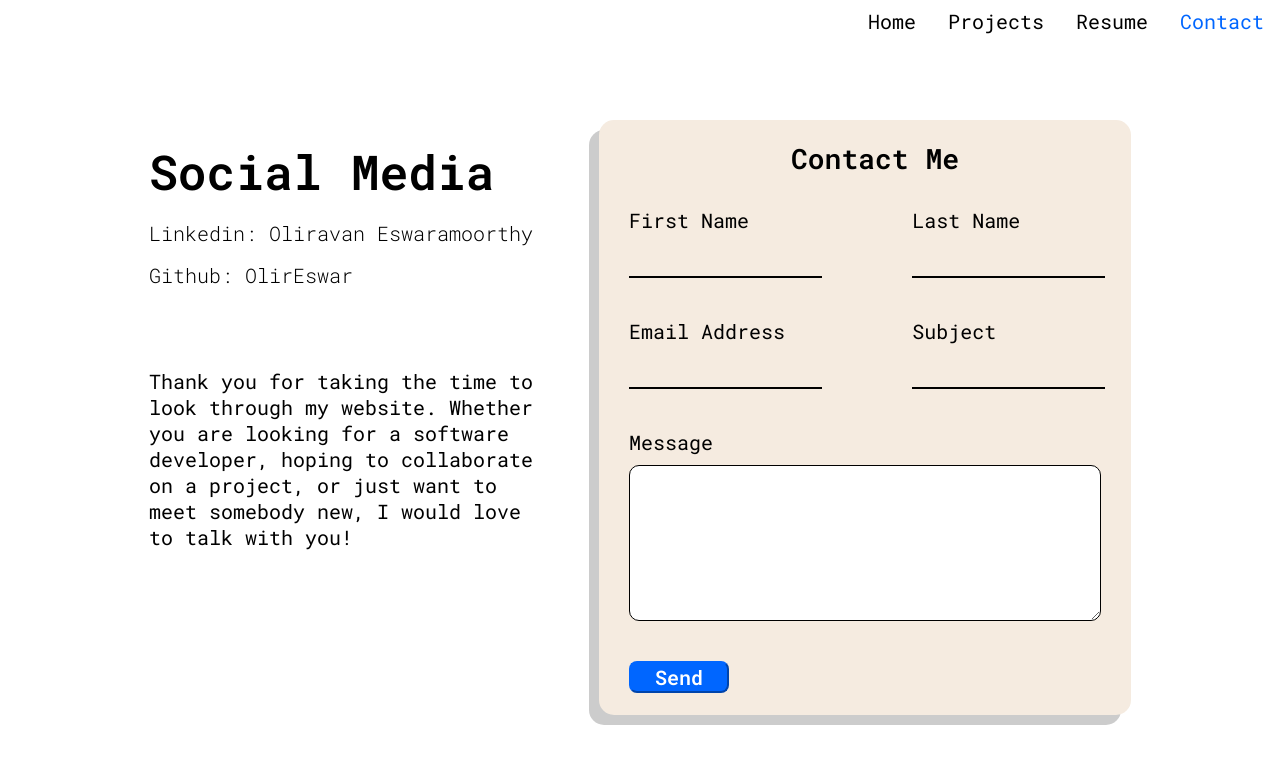
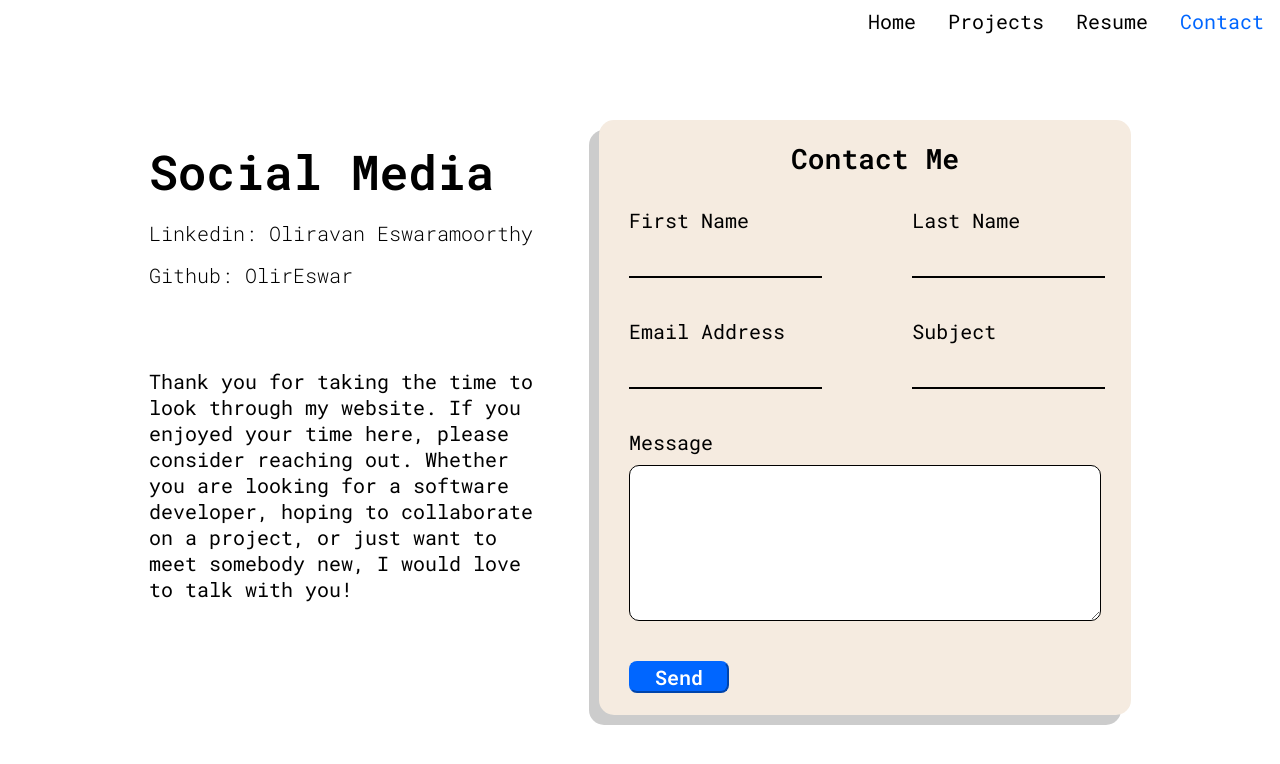
Before and after one commit to OlirEswar/OlirEswar.com, a React (Vite) app: page /Contact in a window 1280 px wide. Shown: the top 764 px of the page. Built offline with nearby package versions, Linux system fonts and the light colour scheme.

Commit message:
Changed contact message

```diff
--- a/src/Contact.jsx
+++ b/src/Contact.jsx
@@ -8,10 +8,10 @@ function Contact() {
         <h2>Linkedin: Oliravan Eswaramoorthy</h2>
         <h2>Github: OlirEswar</h2>
         <p>
-          Thank you for taking the time to look through my website. Whether you
-          are looking for a software developer, hoping to collaborate on a
-          project, or just want to meet somebody new, I would love to talk with
-          you!
+          Thank you for taking the time to look through my website. If you
+          enjoyed your time here, please consider reaching out. Whether you are
+          looking for a software developer, hoping to collaborate on a project,
+          or just want to meet somebody new, I would love to talk with you!
         </p>
       </div>
       <div className="contact-container__form"></div>
```
